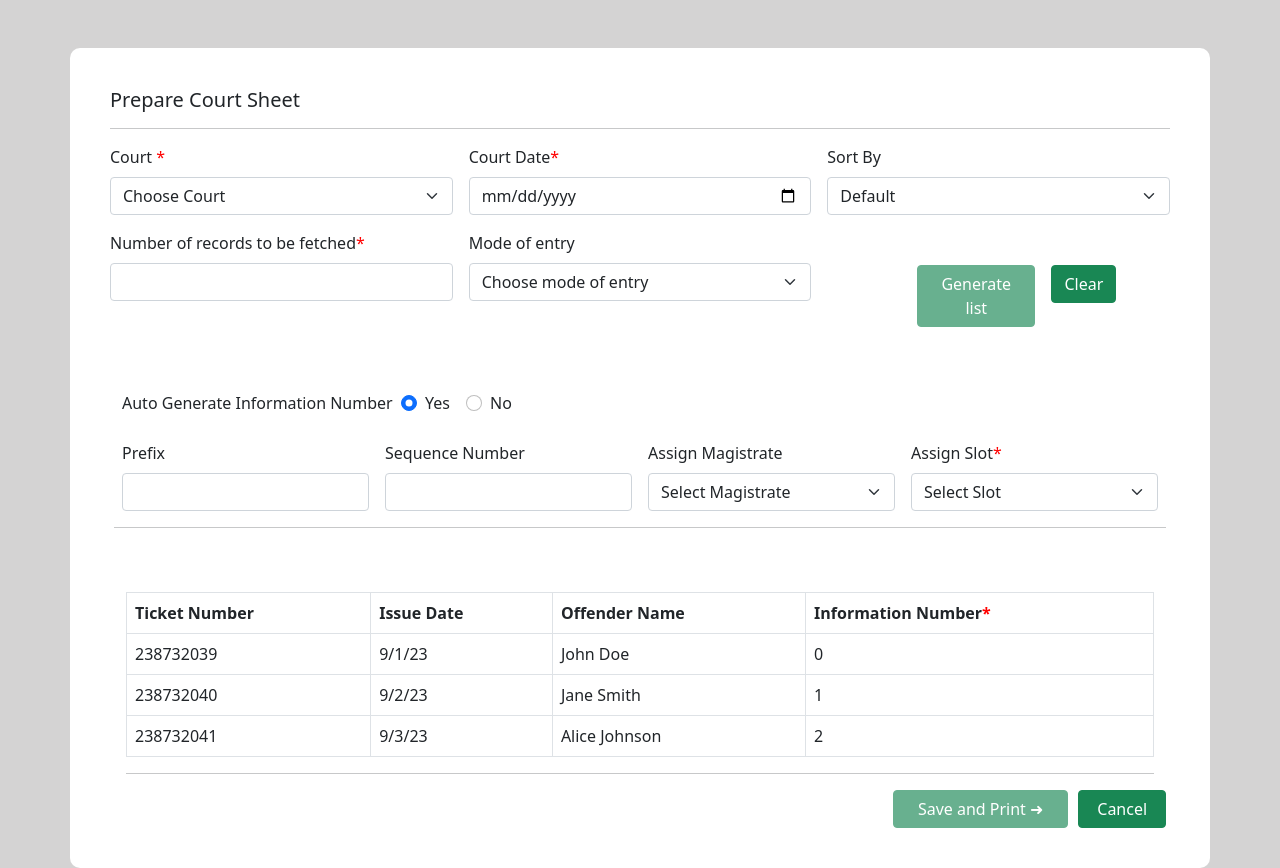
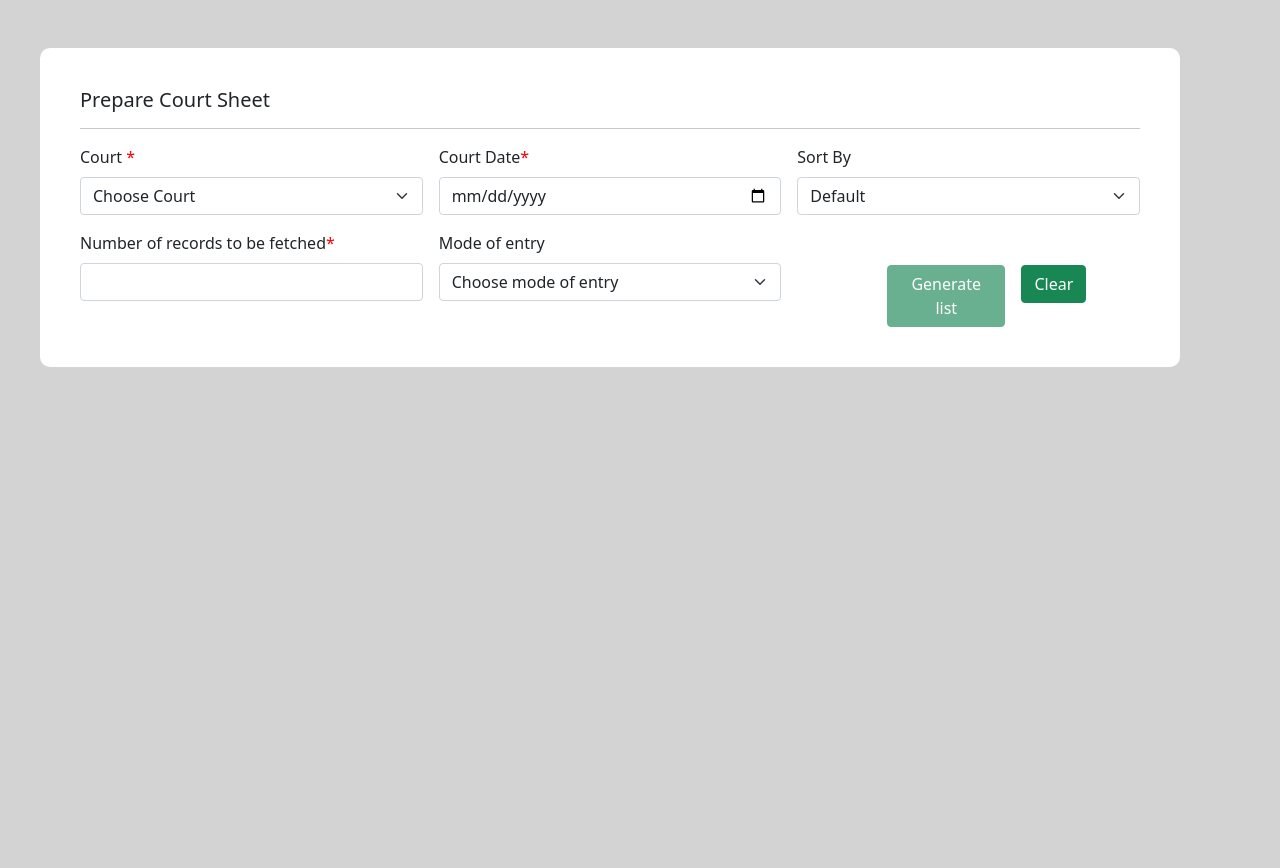
Before and after one commit to shubhangijain2001/CourtSheet, an Angular app in the folder courtSheet/: page / in a window 1280 px wide. After the commit the page ends 800 px from the top, so only its background shows below. Built offline with nearby package versions, Linux system fonts and the light colour scheme; what primeng would draw is missing.

Commit message:
minor changes

```diff
--- a/courtSheet/src/app/base-form/base-form.component.css
+++ b/courtSheet/src/app/base-form/base-form.component.css
@@ -2,6 +2,7 @@
     background-color: white;
     padding: 40px;
     border-radius: 10px;
+    margin:40px
 }
 /* hr{
     border: .8px solid rgba(0, 0, 0, 0.61) ;
--- a/courtSheet/src/app/base-form/base-form.component.html
+++ b/courtSheet/src/app/base-form/base-form.component.html
@@ -42,11 +42,11 @@
 
     <div class="col-md-4">
         <label for="courtDate4" class="form-label">Number of records to be fetched<span style="color: red;">{{'' | required}}</span></label>
-        <input name="" id="" class="form-control" id="courtDate4" formControlName="recordNo" (keyup)="recordNo($event)">
+        <input name="" id="" class="form-control" id="courtDate4" formControlName="recordNo" (change)="recordNo($event)">
         <div *ngIf="fc.recordNo.errors?.required">
           <div *ngIf="fc.recordNo.touched && fc.recordNo.invalid" class="alert alert-danger">Field is required</div>
         </div>
-        <div *ngIf="fc.recordNo.errors?.pattern" class="alert alert-danger">Only numbers allowed</div>
+        <div *ngIf="fc.recordNo.errors?.pattern" class="alert alert-danger">Not a valid entry</div>
     </div>
 
     <div class="col-md-4">
@@ -74,8 +74,6 @@
 
     </div>
 
-<app-generate-info></app-generate-info>
-
 </form>
 
 <div *ngIf="infoContent == true" class="section-2">
--- a/courtSheet/src/app/base-form/base-form.component.ts
+++ b/courtSheet/src/app/base-form/base-form.component.ts
@@ -17,7 +17,10 @@ export class BaseFormComponent implements OnInit{
       court: ['',Validators.required],
       courtDate:['',Validators.required],
       sortBy:[''],
-      recordNo: ['',[Validators.required,Validators.pattern('[0-9]*')]],
+      recordNo: ['',[
+        Validators.required,
+        Validators.pattern('^(?!0$)[0-9]+$')
+      ]],
       mode:['']
     })
   }
@@ -34,16 +37,16 @@ export class BaseFormComponent implements OnInit{
     this.infoContent=true
     console.log(this.form)
     console.log(this.fc)
-    Object.keys(this.fc).forEach((key)=>{
-      const control=this.fc[key]
+    // Object.keys(this.fc).forEach((key)=>{
+    //   const control=this.fc[key]
 
-      const val=control.validator?control.validator:null
+    //   const val=control.validator?control.validator:null
 
-      if(val!=null && val(key)){
-        this.obj[key]=val(key)
-      }
+    //   if(val!=null && val(key)){
+    //     this.obj[key]=val(key)
+    //   }
 
-    })
+    // })
 
   }
 
@@ -54,7 +57,8 @@ export class BaseFormComponent implements OnInit{
 
 
   recordNo(e:any){
-    const a=e.target.value
+    const a=Number(e.target.value)
+    this.form.value.recordNo = a
   }
 
   eventFired(msg:any){
--- a/courtSheet/src/app/generate-info/generate-info.component.html
+++ b/courtSheet/src/app/generate-info/generate-info.component.html
@@ -71,15 +71,8 @@
             <td>{{ticket.issueDate | date:'shortDate' }}</td>
             <td>{{ticket.offenderName}}</td>
             <td>
-                <!-- {{isVisible}} -->
-              <label *ngIf="isVisible==true">{{prefix}}{{seqNo+i}}</label>
-              <input type="text"
-              class="form-control"
-              formArrayName="infoNoInput"
-              *ngIf="isVisible==false"
-              #infoNos
-              (change) = "addInfoNo(infoNos)"
-              >
+              <label *ngIf="isVisible==true && seqNo!==0">{{prefix}}{{seqNo+i}}</label>
+              <input *ngIf="isVisible==false" formArrayName="infoNoInput" #infoNos (change) = "addInfoNo(infoNos)" type="text" class="form-control">
             </td>
           </tr>
         </tbody>
```
